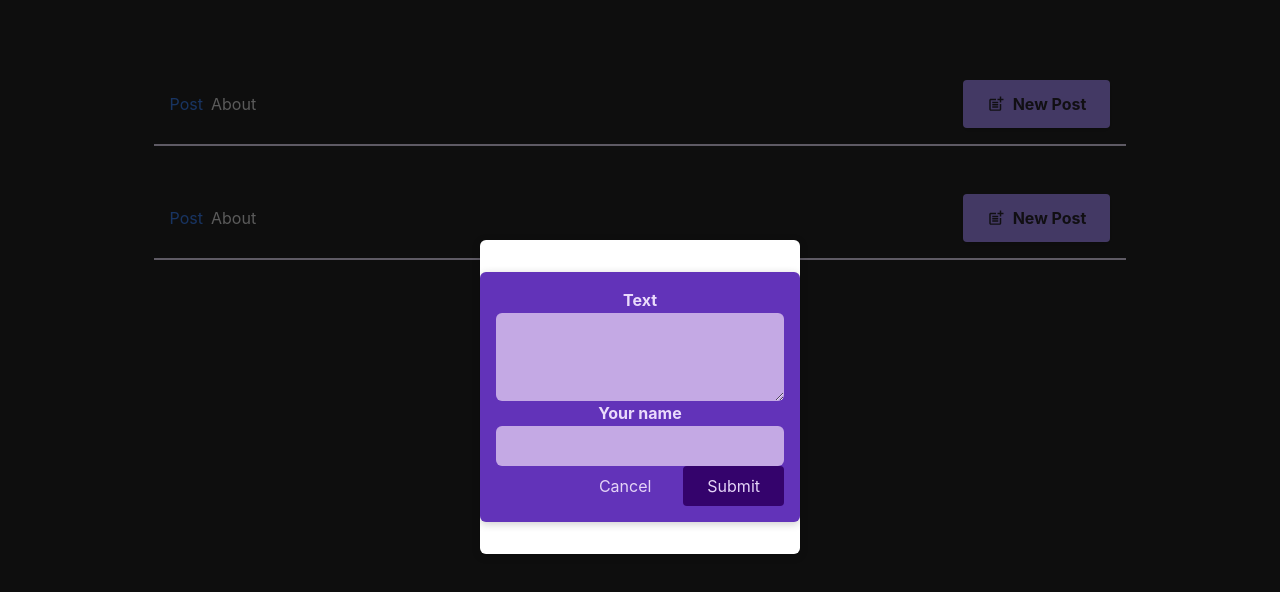
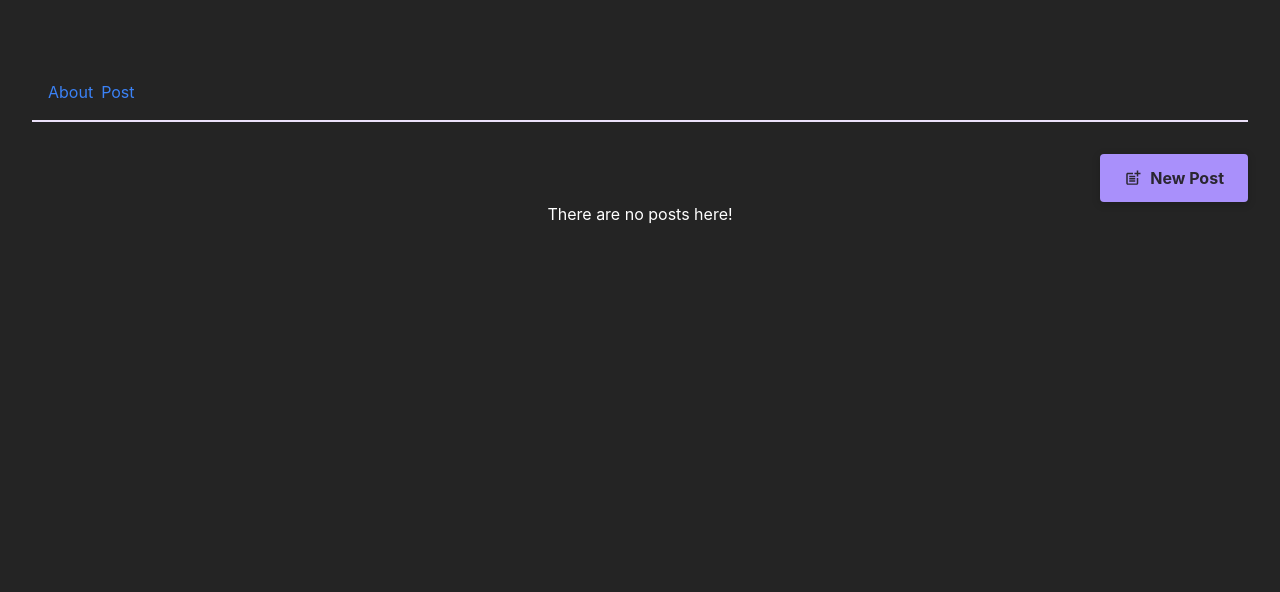
Before and after one commit to jmihuang/vite-react, a React (Vite) app: page / in a window 1280 px wide. Shown: the top 592 px of the page. Built offline with nearby package versions, Linux system fonts and the light colour scheme.

Commit message:
#02 Router Nesting

```diff
--- a/src/App.jsx
+++ /dev/null
@@ -1,12 +0,0 @@
-import "./App.scss";
-import PostList from "./component/post/PostList";
-
-function App() {
-  return (
-    <>
-      <PostList />
-    </>
-  );
-}
-
-export default App;
--- a/src/App.scss
+++ b/src/App.scss
@@ -1,7 +1,3 @@
-@tailwind base;
-@tailwind components;
-@tailwind utilities;
-
 #root {
   max-width: 1280px;
   margin: 0 auto;
--- a/src/component/MainHeader.tsx
+++ b/src/component/MainHeader.tsx
@@ -1,40 +1,21 @@
-import React from "react";
+import React, { useEffect } from "react";
 import { MdPostAdd, MdMessage } from "react-icons/md";
-
+import { Route, Link } from "react-router-dom";
 function MainHeader({ onCreatePost }) {
-  const [pathname, setPathname] = React.useState("/");
   return (
     <header className="header">
       <ul className="flex flex-row gap-2">
         <li>
-          <a
-            className="cursor-pointer text-blue-500"
-            onClick={() => {
-              setPathname("/");
-              window.history.pushState({}, "Post", "/post");
-            }}
-          >
-            Post
-          </a>
+          <Link to="/about" className="cursor-pointer text-blue-500">
+            About
+          </Link>
         </li>
         <li>
-          <a
-            className="cursor-pointer"
-            onClick={() => {
-              setPathname("/about");
-              window.history.pushState({}, "About", "/about");
-            }}
-          >
-            About
-          </a>
+          <Link to="/" className="cursor-pointer text-blue-500">
+            Post
+          </Link>
         </li>
       </ul>
-      <p>
-        <button className="button" onClick={onCreatePost}>
-          <MdPostAdd size={18} />
-          New Post
-        </button>
-      </p>
     </header>
   );
 }
--- a/src/component/post/Modal.tsx
+++ b/src/component/post/Modal.tsx
@@ -1,13 +1,17 @@
 import React, { useState } from "react";
+import { useNavigate } from "react-router-dom";
 interface Props {
   onBodyChange: (event: any) => void;
   onAuthorChange: (event: any) => void;
-  onClose: (event: any) => void;
 }
-function Modal({ children, onClose }) {
+function Modal({ children }) {
+  const navigate = useNavigate();
+  const closeHandler = () => {
+    navigate("..");
+  };
   return (
     <>
-      <div className="backdrop" onClick={onClose}></div>
+      <div className="backdrop" onClick={closeHandler}></div>
       <dialog open className="modal">
         {children}
       </dialog>
--- a/src/component/post/PostList.tsx
+++ b/src/component/post/PostList.tsx
@@ -1,6 +1,6 @@
 import React, { useEffect, useState } from "react";
 import Post from "./Post";
-import NewPost from "./NewPost";
+import NewPost from "../../routes/NewPost";
 import Modal from "./Modal";
 import MainHeader from "../MainHeader";
 
@@ -39,7 +39,6 @@ function PostList() {
 
   return (
     <>
-      <MainHeader onCreatePost={isPosting} />
       {!isFetching && posts.length > 0 && (
         <ul className="posts">
           {posts.map((post, idx) => (
@@ -58,11 +57,11 @@ function PostList() {
 
       {isFetching && <p>Loading....</p>}
 
-      {modalIsVisible && (
+      {/* {modalIsVisible && (
         <Modal onClose={hideModalHandler}>
           <NewPost onCancel={onStopPosting} onSubmit={addPostHandler} />
         </Modal>
-      )}
+      )} */}
     </>
   );
 }
--- a/src/index.scss
+++ b/src/index.scss
@@ -22,7 +22,8 @@ ul {
     list-style: none;
   }
 }
-.post-list {
+.container {
+  margin: 0 auto;
   .posts {
     list-style: none;
     max-width: 50rem;
@@ -150,7 +151,7 @@ ul {
 
   .header {
     /* padding: 2rem 10%; */
-    margin: 2rem 10%;
+    margin: 2rem 0;
     padding: 1rem;
     text-align: center;
     display: flex;
--- a/src/component/post/NewPost.tsx
+++ b/src/routes/NewPost.tsx
@@ -1,14 +1,15 @@
 import React, { useState } from "react";
+import Modal from "../component/post/Modal";
+import { Link } from "react-router-dom";
 interface PostData {
   body: string;
   author: string;
 }
 interface Props {
-  onCancel: () => void;
   onSubmit: (arg0: PostData) => void;
 }
 function NewPost(props: Props) {
-  const { onCancel, onSubmit } = props;
+  const { onSubmit } = props;
   const [enteredBody, setEnteredBody] = useState<string>("");
   const [enteredAuthor, setEnteredAuthor] = useState<string>("");
   const onBodyChange = (event) => {
@@ -19,14 +20,15 @@ function NewPost(props: Props) {
   };
   const submitHandler = (event) => {
     event.preventDefault();
+
     const postData = {
       body: enteredBody,
       author: enteredAuthor,
     };
-    onCancel();
     onSubmit(postData);
   };
   return (
+    <Modal>
       <form className="form" onSubmit={submitHandler}>
         <p>
           <label htmlFor="body">Text</label>
@@ -37,12 +39,13 @@ function NewPost(props: Props) {
           <input type="text" id="name" required onChange={onAuthorChange} />
         </p>
         <p className="actions">
-        <button type="button" onClick={onCancel}>
+          <Link to="/" type="button">
             Cancel
-        </button>
+          </Link>
           <button>Submit</button>
         </p>
       </form>
+    </Modal>
   );
 }
 
--- /dev/null
+++ b/src/routes/Posts.jsx
@@ -0,0 +1,21 @@
+import "../App.scss";
+import { MdPostAdd } from "react-icons/md";
+import { Link } from "react-router-dom";
+import { Outlet } from "react-router-dom";
+import PostList from "../component/post/PostList";
+function Posts() {
+  return (
+    <main className="post-list">
+      <p className="flex">
+        <Link to="/create-post" className="button ml-auto">
+          <MdPostAdd size={18} />
+          New Post
+        </Link>
+      </p>
+      <PostList />
+      <Outlet />
+    </main>
+  );
+}
+
+export default Posts;
--- a/src/routes/RootLayout.jsx
+++ b/src/routes/RootLayout.jsx
@@ -2,7 +2,7 @@ import { Outlet } from "react-router-dom";
 import MainHeader from "../component/MainHeader";
 function RootLayout() {
   return (
-    <div className="post-list">
+    <div className="container">
       <MainHeader />
       <Outlet />
     </div>
```
Also changed, not shown: src/main.jsx (+8 -8 lines). Lines whose indentation alone changed are shown as unchanged.
